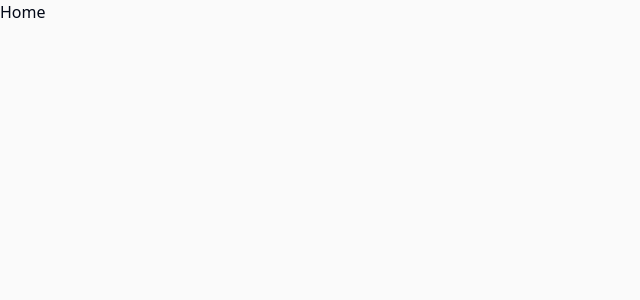
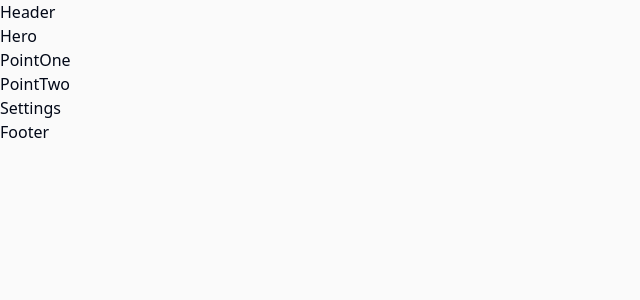
Before and after one commit to ynmkim/taskify, a Next.js app: page / in a window 1280 px wide. Shown: the top 300 px of the page, without its empty margins (0-640 px from the left). Built offline with nearby package versions, Linux system fonts and the light colour scheme.

Commit message:
feat: 랜딩 페이지 파일 구조 생성

```diff
--- /dev/null
+++ b/src/components/home/Footer.tsx
@@ -0,0 +1,3 @@
+export default function Footer() {
+  return <div>Footer</div>;
+}
--- /dev/null
+++ b/src/components/home/Header.tsx
@@ -0,0 +1,3 @@
+export default function Header() {
+  return <div>Header</div>;
+}
--- /dev/null
+++ b/src/components/home/Hero.tsx
@@ -0,0 +1,3 @@
+export default function Hero() {
+  return <div>Hero</div>;
+}
--- /dev/null
+++ b/src/components/home/Point.tsx
@@ -0,0 +1,8 @@
+export default function Point() {
+  return (
+    <div>
+      <div>PointOne</div>
+      <div>PointTwo</div>
+    </div>
+  );
+}
--- /dev/null
+++ b/src/components/home/Settings.tsx
@@ -0,0 +1,3 @@
+export default function Settings() {
+  return <div>Settings</div>;
+}
--- a/src/pages/index.tsx
+++ b/src/pages/index.tsx
@@ -1,3 +1,19 @@
+import Header from '@/components/home/Header';
+import Footer from '@/components/home/Footer';
+import Hero from '@/components/home/Hero';
+import Point from '@/components/home/Point';
+import Settings from '@/components/home/Settings';
+
 export default function Home() {
-  return <div>Home</div>;
+  return (
+    <div>
+      <Header />
+      <div>
+        <Hero />
+        <Point />
+        <Settings />
+      </div>
+      <Footer />
+    </div>
+  );
 }
```
